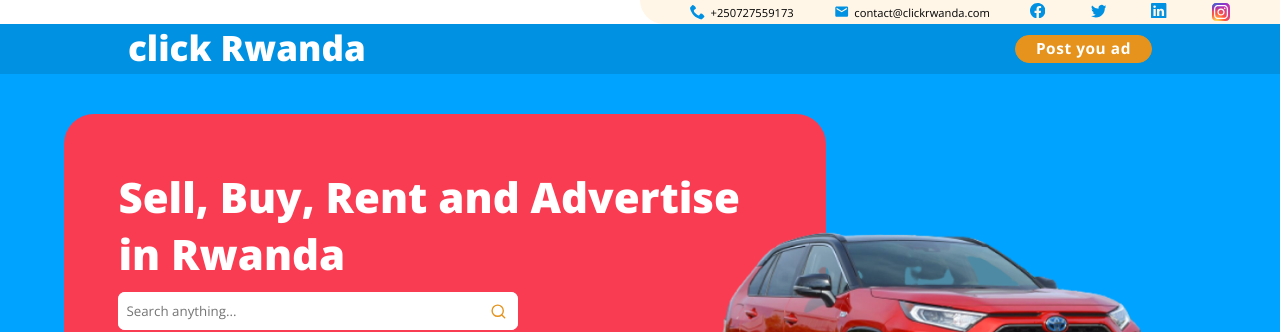
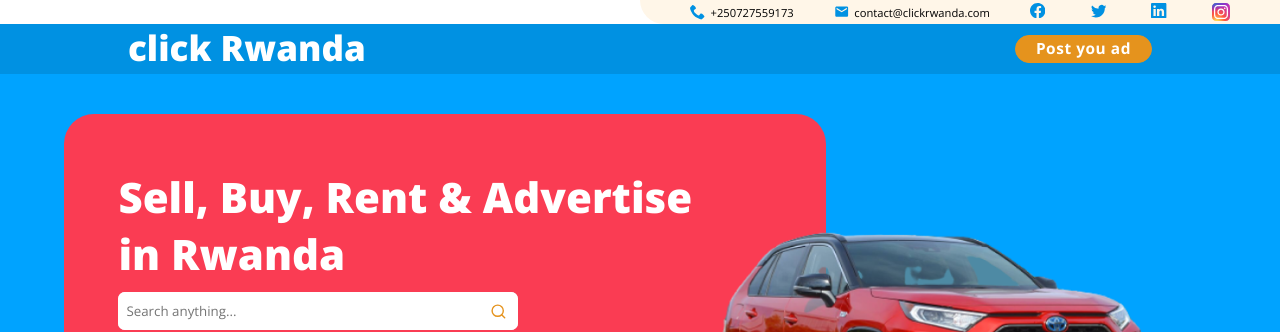
Before and after one commit to Diibro/clickrwanda-client, a React (Vite) app: page / in a window 1280 px wide. Shown: the top 332 px of the page. Built offline with nearby package versions, Linux system fonts and the light colour scheme; no server answers.

Commit message:
small change

```diff
--- a/src/Pages/Home.jsx
+++ b/src/Pages/Home.jsx
@@ -13,7 +13,7 @@ const Home = () => {
     <div className="page home">
       <div className="hello-section">
         <div className='col'>
-          <h1>Sell, Buy, Rent and Advertise <br />in Rwanda</h1>
+          <h1>Sell, Buy, Rent & Advertise <br />in Rwanda</h1>
           <SearchBar />
         </div>
         <img src={HelloImage} alt="hello section image" />
```
